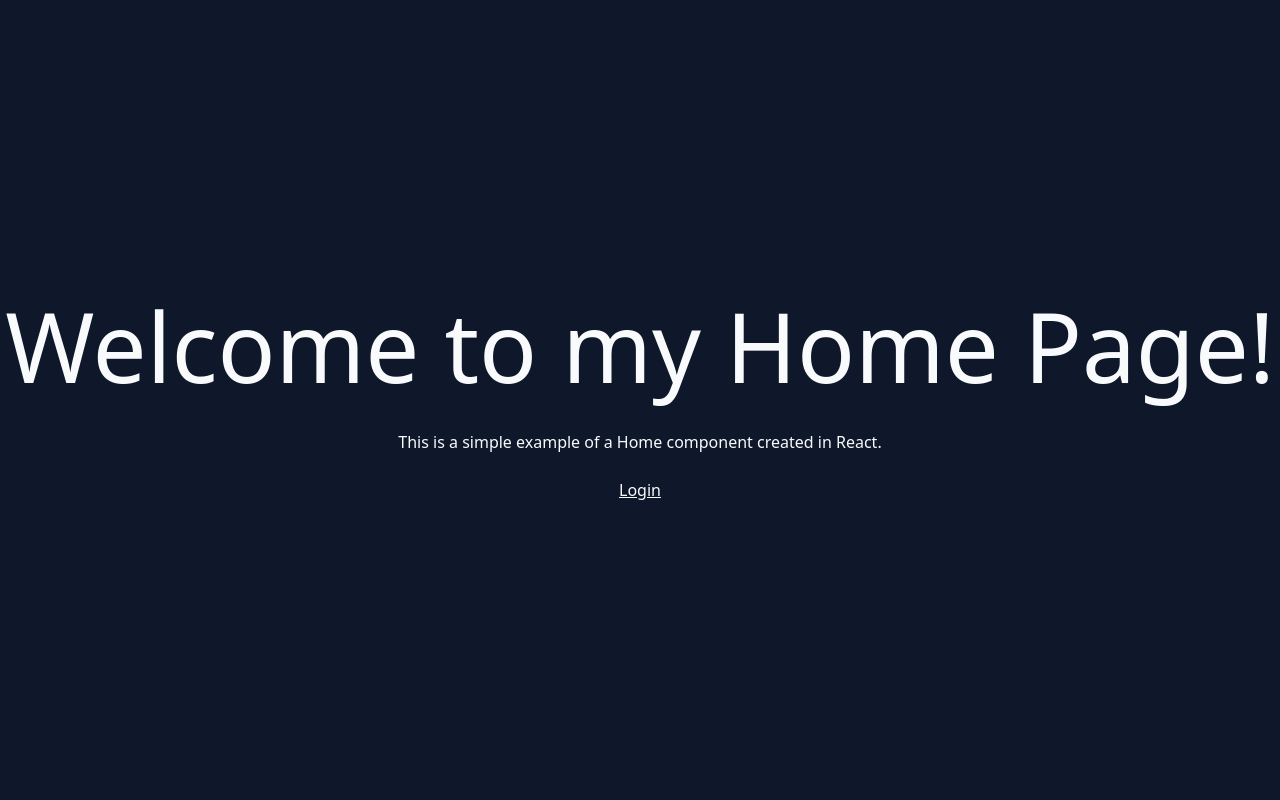
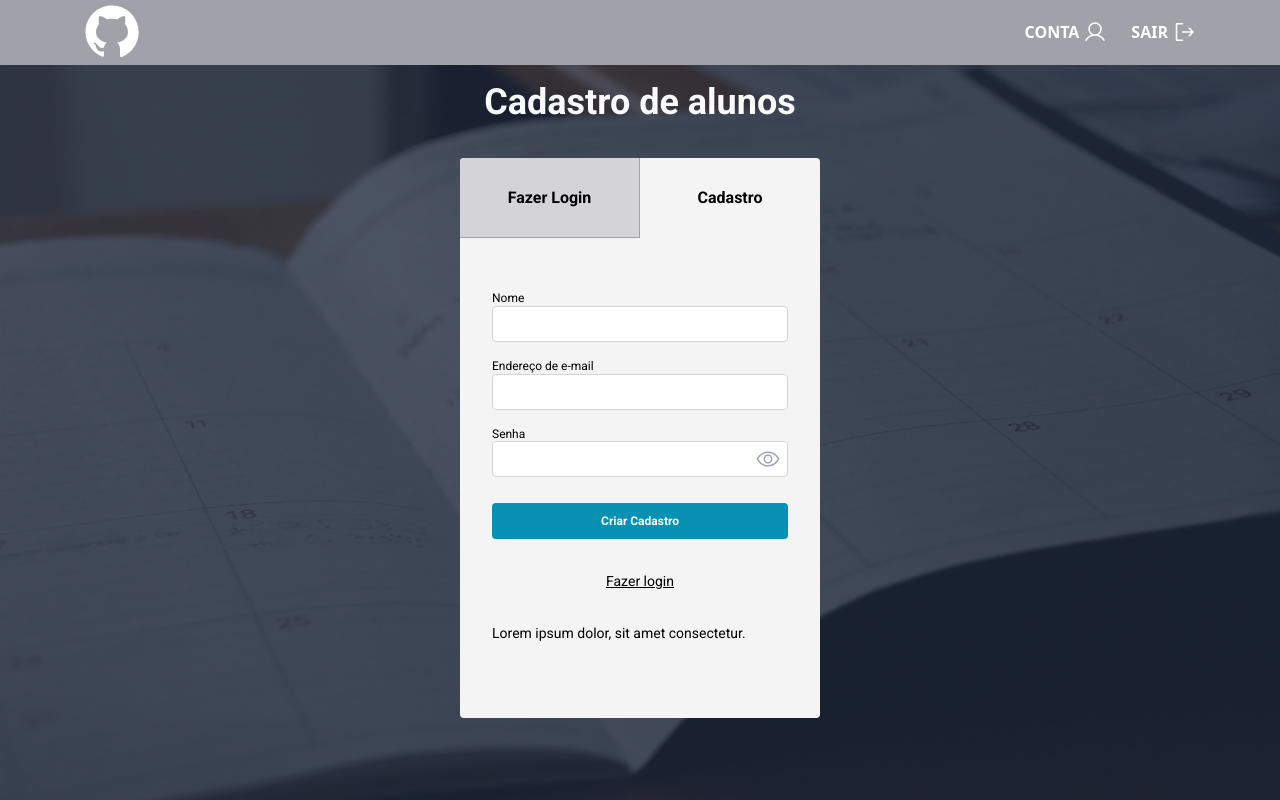
Before and after one commit to samuelsilvati/cadastro-alunos-react, a React (Vite) app: page /register in a window 1280 px wide. Built offline with nearby package versions, Linux system fonts and the light colour scheme.

Commit message:
create private routes

```diff
--- a/src/App.tsx
+++ b/src/App.tsx
@@ -1,13 +1,27 @@
-import { HashRouter, Route, Routes } from 'react-router-dom';
+import { BrowserRouter, Route, Routes } from 'react-router-dom';
+import Header from './components/Header';
+import Account from './pages/Account';
 import Home from './pages/Home';
+import Login from './pages/Login';
 import NotFound from './pages/NotFound';
 import Register from './pages/Register';
+import PrivateRoute from './routes/PrivateRoute';
 
 export function App() {
+  const isLoggedIn = true;
   return (
     <Routes>
       <Route path="/" element={<Home />} />
-      <Route path="/register" element={<Register />} />
+      <Route path="/login" element={<Login />} />
+      <Route
+        path="register"
+        element={
+          <PrivateRoute isLoggedIn={isLoggedIn}>
+            <Register />
+          </PrivateRoute>
+        }
+      />
+      <Route path="/account" element={<Account />} />
       <Route path="*" element={<NotFound />} />
     </Routes>
   );
@@ -15,8 +29,9 @@ export function App() {
 
 export function WrappedApp() {
   return (
-    <HashRouter>
+    <BrowserRouter>
+      <Header />
       <App />
-    </HashRouter>
+    </BrowserRouter>
   );
 }
--- /dev/null
+++ b/src/routes/PrivateRoute.tsx
@@ -0,0 +1,35 @@
+// import React, { FC } from 'react';
+// import { Route, RouteProps, Navigate } from 'react-router-dom';
+
+// interface PrivateRouteProps extends RouteProps {
+//   isLoggedIn: boolean;
+// }
+
+// // eslint-disable-next-line react/function-component-definition, no-undef
+// const PrivateRoute: FC<PrivateRouteProps> = ({ isLoggedIn, ...rest }) => {
+//   // eslint-disable-next-line react/jsx-props-no-spreading
+//   return isLoggedIn ? <Route {...rest} /> : <Navigate to="/login" replace />;
+// };
+
+// export default PrivateRoute;
+
+import React from 'react';
+import { Navigate, useLocation } from 'react-router-dom';
+
+type Props = {
+  children: JSX.Element;
+  isLoggedIn: boolean;
+};
+
+// eslint-disable-next-line react/function-component-definition
+const PrivateRoute: React.FC<Props> = ({ isLoggedIn, children }) => {
+  const location = useLocation().pathname;
+
+  return isLoggedIn ? (
+    children
+  ) : (
+    <Navigate to="/login" state={{ from: location }} replace />
+  );
+};
+
+export default PrivateRoute;
```
